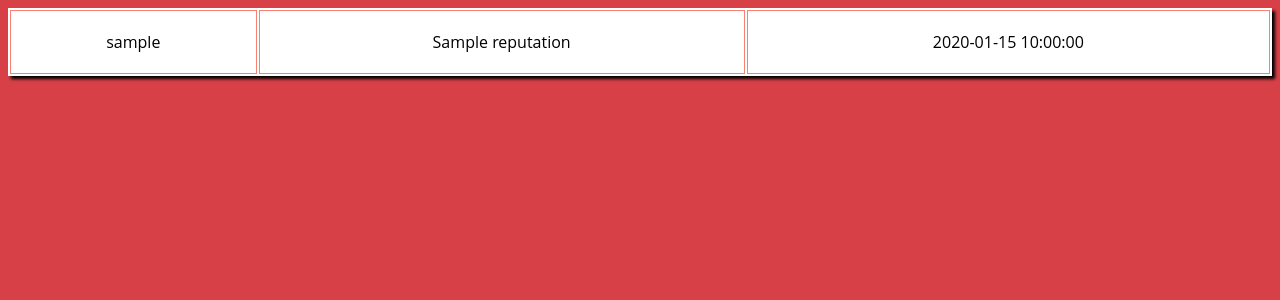
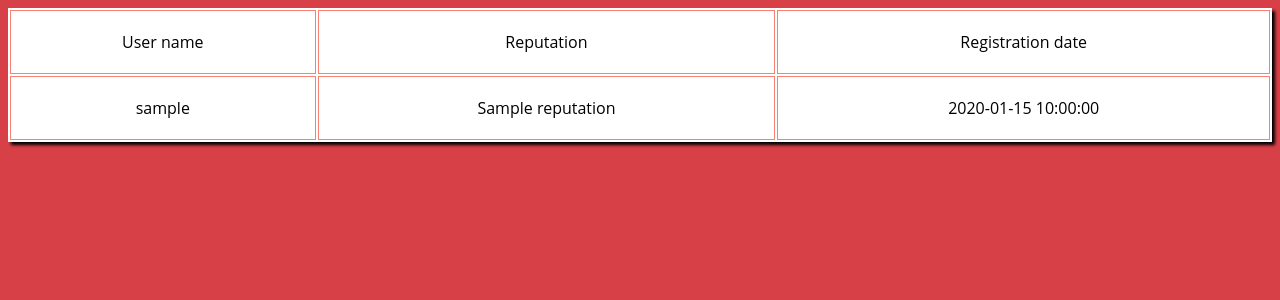
Before and after one commit to jpeter82/askmate-advanced, a Flask app: page /user/list in a window 1280 px wide. Shown: the top 300 px of the page. Run offline with Flask 2, Linux system fonts and the light colour scheme; a database or web service that is not in the repository returns one stand-in record (values such as "Sample title"); some libraries are stand-ins or nearby versions.

Commit message:
Added header to table list_users

```diff
--- a/templates/users.html
+++ b/templates/users.html
@@ -1,7 +1,18 @@
 {% extends "base.html" %} {% block content %}
 <div id="body-users" class="container">
-    {% for user in users %}
     <table class="table-form">
+        {% for user in users %}
+        <tr>
+            <td>
+                User name
+            </td>
+            <td>
+                Reputation
+            </td>
+            <td>
+                Registration date
+            </td>
+        </tr>
         <tr>
             <td>
                 {{user.user_name}}
@@ -13,7 +24,7 @@
                 {{user.reg_time}}
             </td>
         </tr>
+        {% endfor %}
     </table>
-    {% endfor %}
 </div>
 {%- endblock content %}
```
